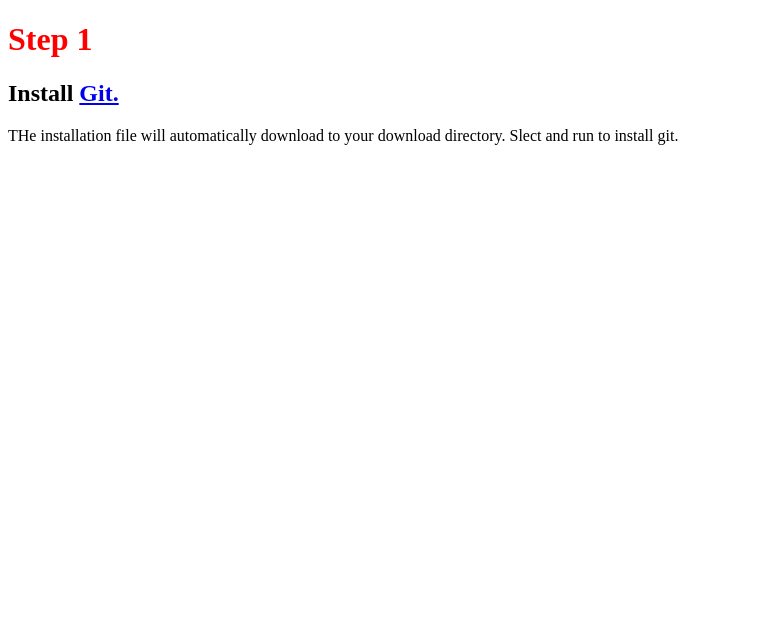
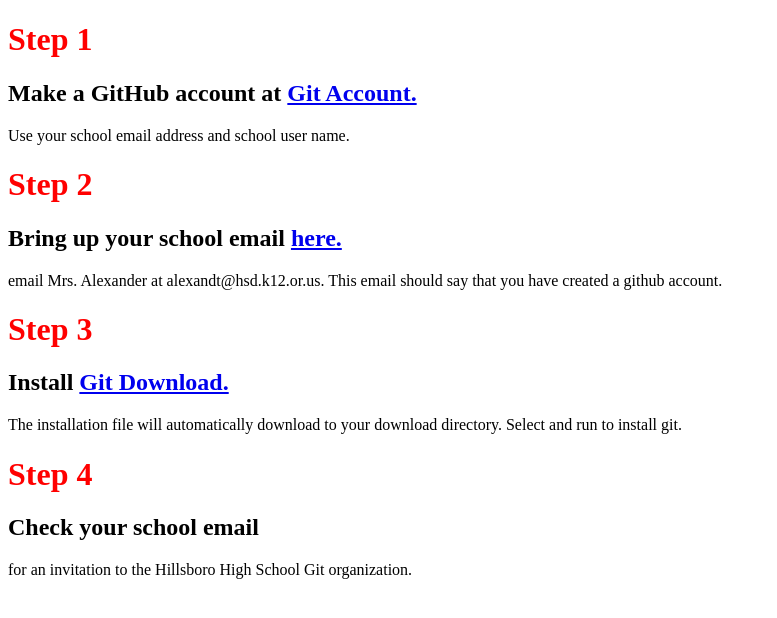
Before and after one commit to AlexanderHHS/AlexanderHHS.github.io, a plain HTML site: page index.html in a window 1280 px wide. Shown: the whole page, without its empty margins (0-777 px from the left). Drawn offline with Linux system fonts and the light colour scheme.

Commit message:
Add instructions to join the Hillsboro High School organization

```diff
--- a/index.html
+++ b/index.html
@@ -7,6 +7,16 @@
 
     <body>
 	<h1>Step 1 </h1>
-	    <h2> Install <a href="https://git-scm.com/download/win"> Git. </a></h2>
-	    <p> THe installation file will automatically download to your download directory. Slect and run to install git. </p>
+	    <h2> Make a GitHub account at <a href="https://github.com/"> Git Account. </a></h2>
+	    <p> Use your school email address and school user name. </p>
+	    <h1>Step 2 </h1>
+	    <h2> Bring up your school email <a href="http://mail.hsd.k12.or.us"> here. </a></h2>
+	    <p> email Mrs. Alexander at alexandt@hsd.k12.or.us. This email should say that you have created a github account. </p>
+	    <h1>Step 3 </h1>
+	    <h2> Install <a href="https://git-scm.com/download/win"> Git Download. </a></h2>
+	    <p> The installation file will automatically download to your download directory. Select and run to install git. </p>
+	    <h1>Step 4 </h1>
+	    <h2> Check your school email </h2>
+	    <p> for an invitation to the Hillsboro High School Git organization. </p>
+
 	</body>
```
